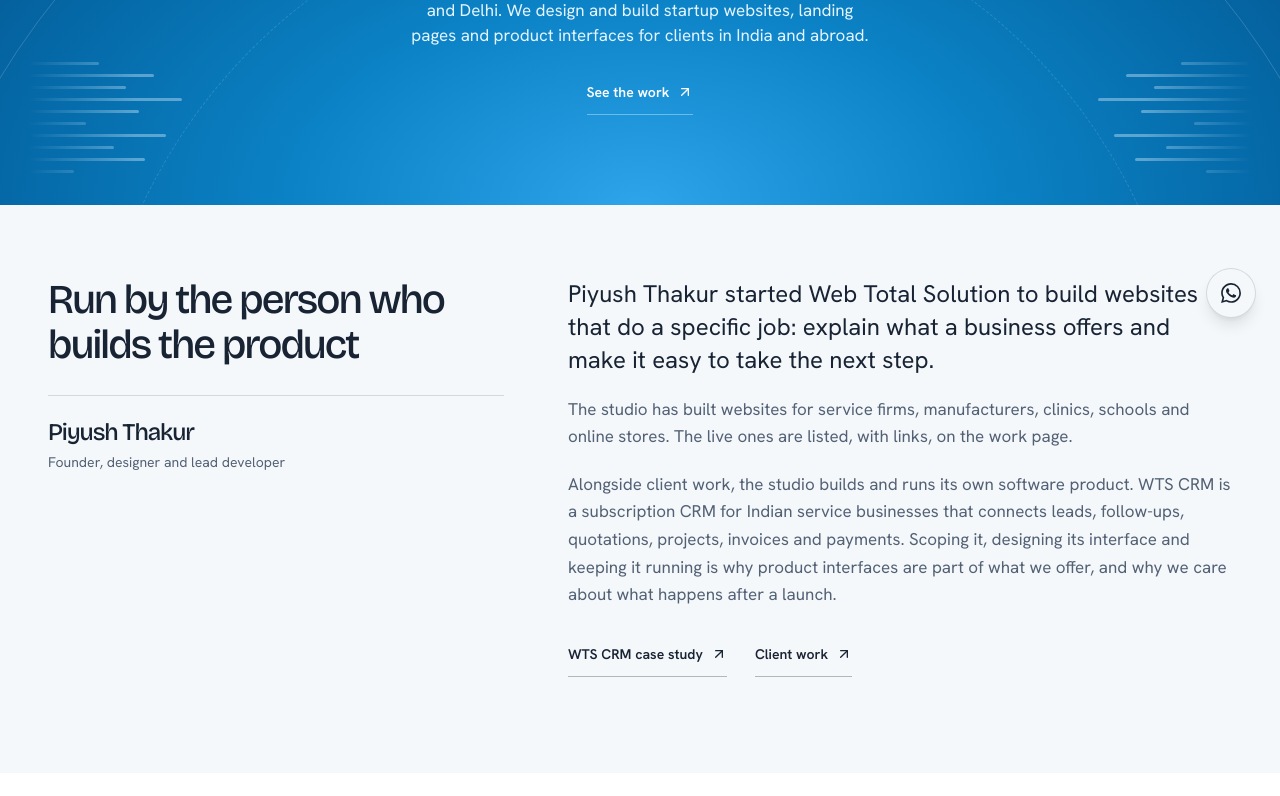
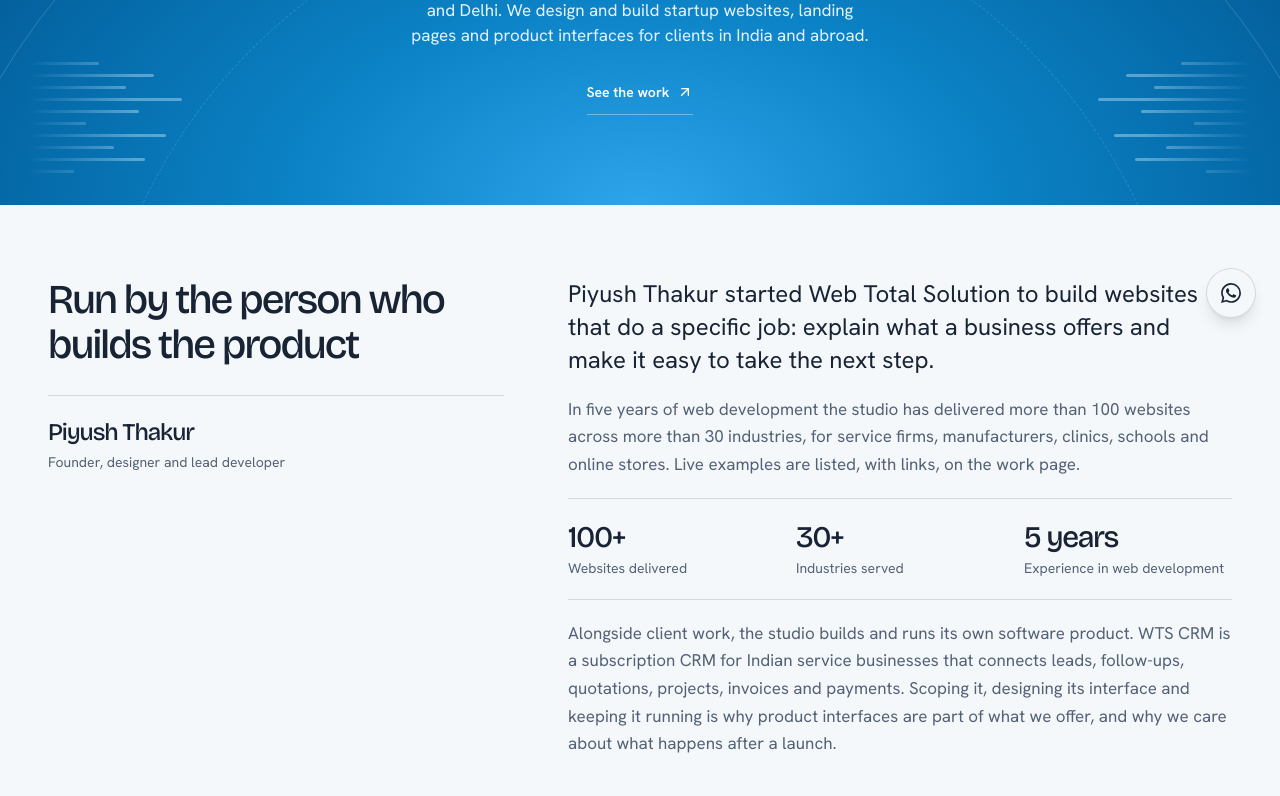
Before and after one commit to piyushthakur7/web-total-solutuion, a Next.js app: page /about in a window 1280 px wide. Shown: the part 458-1254 px from the top of the page. Built offline with nearby package versions, Linux system fonts and the light colour scheme.

Commit message:
feat: add studio statistics to AboutView and HomeView; update landing page content for clarity

```diff
--- a/src/components/AboutView.tsx
+++ b/src/components/AboutView.tsx
@@ -5,6 +5,7 @@ import {
   CLIENT_COMMITMENTS,
   FOUNDER,
   OFFICES,
+  STUDIO_STATS,
   WORKING_HOURS,
 } from "../siteContent";
 import { PageIntro, SectionHeading, TextLink } from "./StudioPrimitives";
@@ -66,10 +67,23 @@ export default function AboutView() {
             take the next step.
           </p>
           <p>
-            The studio has built websites for service firms, manufacturers,
-            clinics, schools and online stores. The live ones are listed, with
-            links, on the work page.
+            In five years of web development the studio has delivered more
+            than 100 websites across more than 30 industries, for service
+            firms, manufacturers, clinics, schools and online stores. Live
+            examples are listed, with links, on the work page.
           </p>
+          <dl className="grid grid-cols-3 gap-5 border-y border-ink/15 py-5">
+            {STUDIO_STATS.map((stat) => (
+              <div key={stat.label} className="flex flex-col-reverse">
+                <dt className="mt-1 text-sm leading-snug text-graphite">
+                  {stat.label}
+                </dt>
+                <dd className="font-display text-2xl text-ink sm:text-3xl">
+                  {stat.value}
+                </dd>
+              </div>
+            ))}
+          </dl>
           <p>
             Alongside client work, the studio builds and runs its own software
             product. WTS CRM is a subscription CRM for Indian service
--- a/src/components/HomeView.tsx
+++ b/src/components/HomeView.tsx
@@ -1,7 +1,7 @@
 import React from "react";
 import Link from "next/link";
 import { ArrowUpRight } from "lucide-react";
-import { CTA, PACKAGE_TERMS } from "../siteContent";
+import { CTA, PACKAGE_TERMS, STUDIO_STATS } from "../siteContent";
 import { PORTFOLIO_ITEMS } from "../data";
 import { WORK_CASE_STUDIES } from "../work";
 import { SectionHeading, SectionLabel, TextLink } from "./StudioPrimitives";
@@ -13,23 +13,18 @@ import ImpactHero from "./ImpactHero";
 import PackageCards from "./PackageCards";
 import WorkVisual from "./work/WorkVisual";
 
-/** Capability statements. Only the portfolio count is a number, and it is counted. */
+/** The studio's headline figures, plus its own product. */
 const glance = [
-  {
-    value: "Strategy, design and build",
-    label: "Done together, in one studio",
-  },
+  ...STUDIO_STATS.map((stat, index) => ({
+    value: stat.value,
+    label:
+      index === 0
+        ? `${stat.label}, ${PORTFOLIO_ITEMS.length} live ones linked on the work page`
+        : stat.label,
+  })),
   {
     value: "WTS CRM",
     label: "Our own SaaS product, live and maintained",
-  },
-  {
-    value: `${PORTFOLIO_ITEMS.length} live client websites`,
-    label: "Listed with links on the work page",
-  },
-  {
-    value: "Kolkata and Delhi",
-    label: "Working with clients in India and abroad",
   },
 ];
 
--- a/src/landingPages.ts
+++ b/src/landingPages.ts
@@ -335,7 +335,7 @@ export const LANDING_PAGES: Record<string, LandingPageConfig> = {
       heading: 'What working with us looks like',
       paragraphs: [
         'Hiring a web development company is a trust decision. You are handing over the first impression of your business and a real budget. So the terms are written down before you pay anything: scope, price, timeline, ownership and support.',
-        'The studio is small by design. Its founder leads discovery, design and development, which means the person you brief is the person doing the work.',
+        'The studio is founder-led. In five years of web development it has delivered more than 100 websites across more than 30 industries, and the person you brief is the person leading the work.',
       ],
     },
     sections: [
--- a/src/siteContent.ts
+++ b/src/siteContent.ts
@@ -33,6 +33,17 @@ export const FOUNDER: { name: string; title: string; photo: string | null } = {
   title: 'Founder, designer and lead developer',
   photo: null,
 };
+
+/**
+ * Headline figures, supplied by the business (confirmed by the founder,
+ * October 2026). Update them here as they change; pages render from this list
+ * and should not restate the numbers.
+ */
+export const STUDIO_STATS = [
+  { value: '100+', label: 'Websites delivered' },
+  { value: '30+', label: 'Industries served' },
+  { value: '5 years', label: 'Experience in web development' },
+];
 
 /** Offices we operate from. Kolkata is the primary (registered) address. */
 export const OFFICES = [
```
